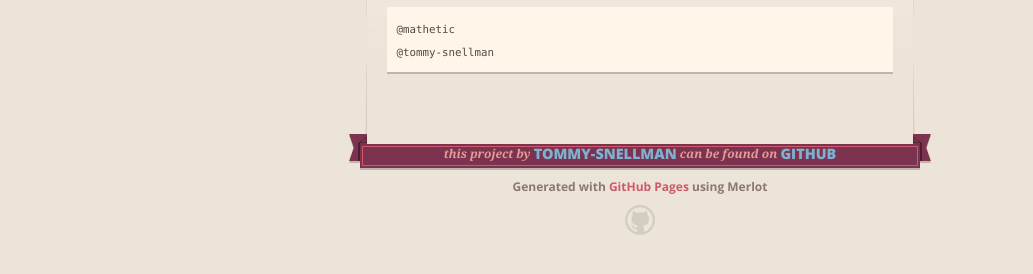
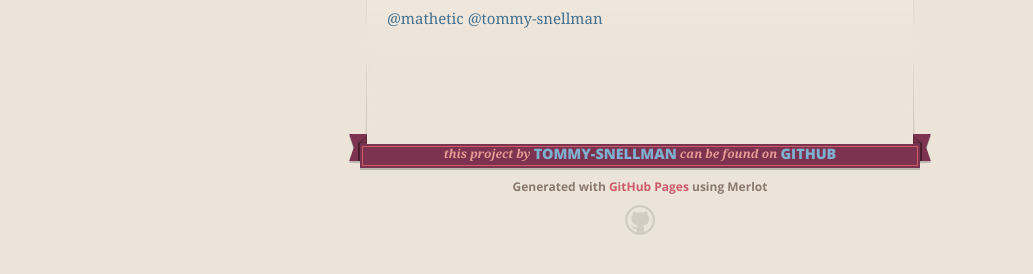
Before and after one commit to tommy-snellman/School, a plain HTML site: page index.html in a window 1280 px wide. Shown: the part 282-556 px from the top of the page, without its empty margins (0-1033 px from the left). Drawn offline with nearby package versions, Linux system fonts and the light colour scheme.

```diff
--- a/index.html
+++ b/index.html
@@ -49,9 +49,8 @@
         <h1>
 <a id="athours" class="anchor" href="#athours" aria-hidden="true"><span aria-hidden="true" class="octicon octicon-link"></span></a>Athours:</h1>
 
-<pre><code>@mathetic
-@tommy-snellman
-</code></pre>
+<p><a href="https://github.com/mathetic">@mathetic</a>
+   <a href="https://github.com/tommy-snellman">@tommy-snellman</a></p>
       </section>
 
       <footer>
--- a/params.json
+++ b/params.json
@@ -1 +1 @@
-{"name":"School","tagline":"Repository for school stuff!","body":"# Athours:\r\n    @mathetic\r\n    @tommy-snellman","google":"","note":"Don't delete this file! It's used internally to help with page regeneration."}
+{"name":"School","tagline":"Repository for school stuff!","body":"# Athours:\r\n   [@mathetic](https://github.com/mathetic)\r\n   [@tommy-snellman](https://github.com/tommy-snellman)\r\n    ","google":"","note":"Don't delete this file! It's used internally to help with page regeneration."}
```
